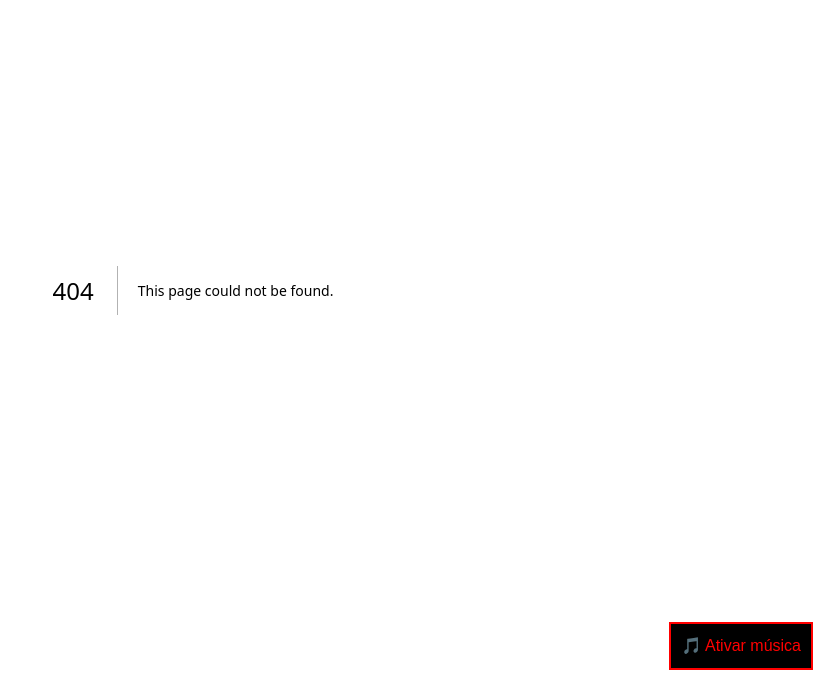
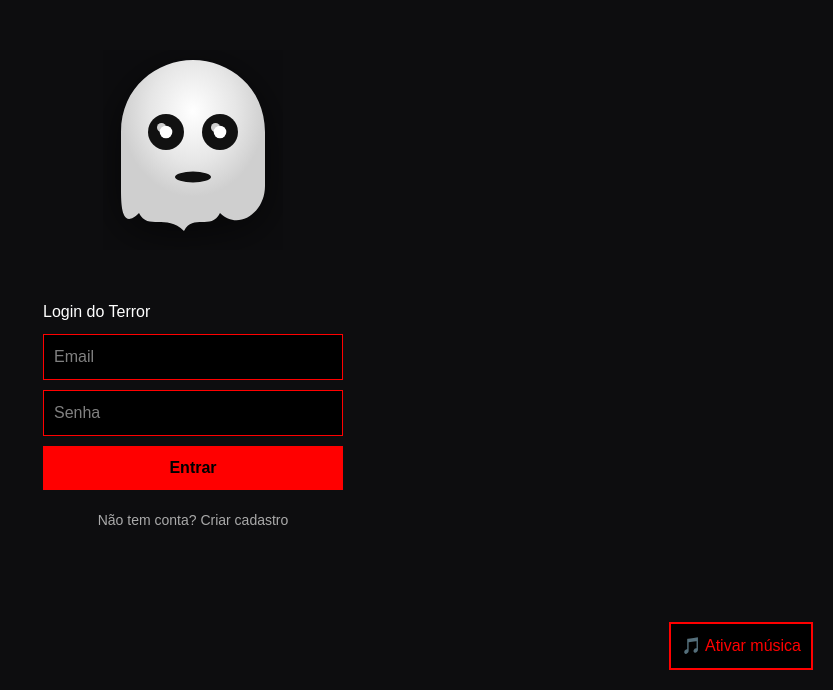
Before and after one commit to CamilaCSAlmeida/Terror-Indica, a Next.js app: page /login in a window 1280 px wide. Before the commit this address had no page. Shown: the part 110-800 px from the top of the page, without its empty margins (447-1280 px from the left). Built offline with nearby package versions, Linux system fonts and the light colour scheme.

Commit message:
ajuste do login

```diff
--- /dev/null
+++ b/app/login/page.tsx
@@ -0,0 +1,211 @@
+"use client";
+
+import { useState } from "react";
+import {
+  signInWithEmailAndPassword,
+  createUserWithEmailAndPassword
+} from "firebase/auth";
+import { auth } from "../../lib/firebase";
+
+export default function Login() {
+  const [focus, setFocus] = useState<"email" | "senha" | null>(null);
+  const [modo, setModo] = useState<"login" | "cadastro">("login");
+  const [eyePos, setEyePos] = useState({ x: 0, y: 0 });
+  const [ghostPos, setGhostPos] = useState({ x: 0, y: 0 });
+
+  // ✅ estados do login
+  const [email, setEmail] = useState("");
+  const [senha, setSenha] = useState("");
+
+  function handleMouseMove(e: React.MouseEvent) {
+    const { innerWidth, innerHeight } = window;
+
+    const mouseX = e.clientX;
+    const mouseY = e.clientY;
+
+    const x = (mouseX / innerWidth - 0.5) * 6;
+    const y = (mouseY / innerHeight - 0.5) * 6;
+    setEyePos({ x, y });
+
+    const dx = mouseX - innerWidth / 2;
+    const dy = mouseY - innerHeight / 2;
+    const distance = Math.sqrt(dx * dx + dy * dy);
+
+    if (distance < 150) {
+      setGhostPos({
+        x: -dx * 0.2,
+        y: -dy * 0.2,
+      });
+    } else {
+      setGhostPos({ x: 0, y: 0 });
+    }
+  }
+
+  // ✅ FUNÇÃO CORRETA (AGORA EXISTE)
+  async function handleAuth() {
+    try {
+      if (modo === "login") {
+        await signInWithEmailAndPassword(auth, email, senha);
+        alert("Login realizado!");
+      } else {
+        await createUserWithEmailAndPassword(auth, email, senha);
+        alert("Conta criada!");
+      }
+    } catch (error: any) {
+      alert(error.message);
+    }
+  }
+
+  return (
+    <main style={styles.container} onMouseMove={handleMouseMove}>
+
+      {/* 👻 FANTASMA */}
+      <div
+        style={{
+          transform: `translate(${ghostPos.x}px, ${ghostPos.y}px)`,
+          transition: "transform 0.3s ease-out",
+          marginBottom: "50px",
+        }}
+      >
+        <svg width="180" height="200" viewBox="0 0 200 220">
+          <defs>
+            <radialGradient id="bodyGrad" cx="50%" cy="30%">
+              <stop offset="0%" stopColor="#ffffff" />
+              <stop offset="60%" stopColor="#e6e6e6" />
+              <stop offset="100%" stopColor="#cfcfcf" />
+            </radialGradient>
+          </defs>
+
+          <path
+            d="
+              M100 10
+              C140 10, 180 40, 180 90
+              L180 150
+              C180 180, 150 200, 130 180
+              C120 200, 100 180, 90 200
+              C70 180, 50 200, 40 180
+              C20 200, 20 170, 20 150
+              L20 90
+              C20 40, 60 10, 100 10
+              Z
+            "
+            fill="url(#bodyGrad)"
+            style={{
+              filter: "drop-shadow(0 10px 25px rgba(0,0,0,0.6))"
+            }}
+          />
+
+          <circle cx="70" cy="90" r="20" fill="#111" />
+          <circle cx="130" cy="90" r="20" fill="#111" />
+
+          <circle cx={70 + eyePos.x} cy={90 + eyePos.y} r="7" fill="white" />
+          <circle cx={130 + eyePos.x} cy={90 + eyePos.y} r="7" fill="white" />
+
+          <circle cx="65" cy="85" r="5" fill="white" opacity="0.8" />
+          <circle cx="125" cy="85" r="5" fill="white" opacity="0.8" />
+
+          <ellipse
+            cx="100"
+            cy="140"
+            rx={focus === "senha" ? 10 : 20}
+            ry={focus === "senha" ? 14 : 6}
+            fill="#111"
+          />
+        </svg>
+      </div>
+
+      {/* 🔐 FORM */}
+      <div style={styles.form}>
+        <h2>
+          {modo === "login" ? "Login do Terror" : "Criar Conta"}
+        </h2>
+
+        <input
+          type="email"
+          placeholder="Email"
+          value={email}
+          onChange={(e) => setEmail(e.target.value)}
+          onFocus={() => setFocus("email")}
+          onBlur={() => setFocus(null)}
+          style={styles.input}
+        />
+
+        <input
+          type="password"
+          placeholder="Senha"
+          value={senha}
+          onChange={(e) => setSenha(e.target.value)}
+          onFocus={() => setFocus("senha")}
+          onBlur={() => setFocus(null)}
+          style={styles.input}
+        />
+
+        {modo === "cadastro" && (
+          <input
+            type="password"
+            placeholder="Confirmar senha"
+            style={styles.input}
+          />
+        )}
+
+        <button style={styles.button} onClick={handleAuth}>
+          {modo === "login" ? "Entrar" : "Cadastrar"}
+        </button>
+
+        <p
+          style={styles.link}
+          onClick={() => {
+            setModo(modo === "login" ? "cadastro" : "login");
+            setFocus(null);
+          }}
+        >
+          {modo === "login"
+            ? "Não tem conta? Criar cadastro"
+            : "Já tem conta? Fazer login"}
+        </p>
+      </div>
+    </main>
+  );
+}
+
+const styles = {
+  container: {
+    minHeight: "100vh",
+    background: "#0d0d0f",
+    display: "flex",
+    flexDirection: "column" as const,
+    alignItems: "center",
+    justifyContent: "center",
+    color: "white",
+  },
+
+  form: {
+    display: "flex",
+    flexDirection: "column" as const,
+    gap: "10px",
+    width: "300px",
+  },
+
+  input: {
+    padding: "10px",
+    background: "black",
+    border: "1px solid red",
+    color: "white",
+  },
+
+  button: {
+    padding: "10px",
+    background: "red",
+    color: "black",
+    fontWeight: "bold" as const,
+    cursor: "pointer",
+  },
+
+  link: {
+    marginTop: "10px",
+    fontSize: "14px",
+    color: "#aaa",
+    cursor: "pointer",
+    textAlign: "center" as const,
+  },
+};
--- /dev/null
+++ b/lib/firebase.ts
@@ -0,0 +1,15 @@
+import { initializeApp } from "firebase/app";
+import { getAuth } from "firebase/auth";
+
+const firebaseConfig = {
+  apiKey: "SAIzaSyCiCgjebHbErv6pDFD31gwPf86OHfVAyd0",
+  authDomain: "terror-indica.firebaseapp.com",
+  projectId: "terror-indica",
+  storageBucket: "terror-indica.firebasestorage.app",
+  messagingSenderId: "1022491608163",
+  appId: "1:1022491608163:web:9c05fe9e1b2b77650da456"
+};
+
+const app = initializeApp(firebaseConfig);
+
+export const auth = getAuth(app);
--- a/package.json
+++ b/package.json
@@ -9,6 +9,7 @@
     "lint": "eslint"
   },
   "dependencies": {
+    "firebase": "^12.12.0",
     "next": "16.2.4",
     "react": "19.2.4",
     "react-dom": "19.2.4"
```
Also changed, not shown: public/assets/pennywise.png (added), 1 other file (tests, documents, lock files or other folders).
